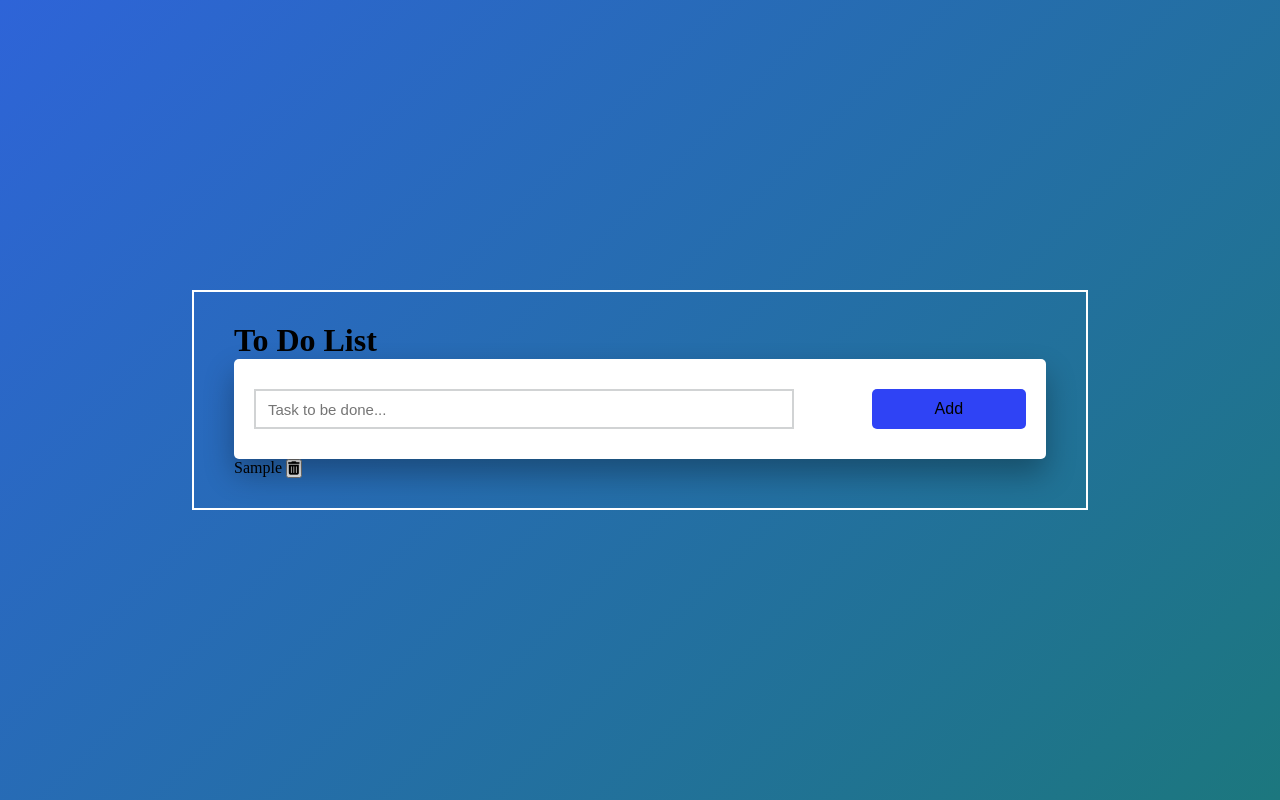
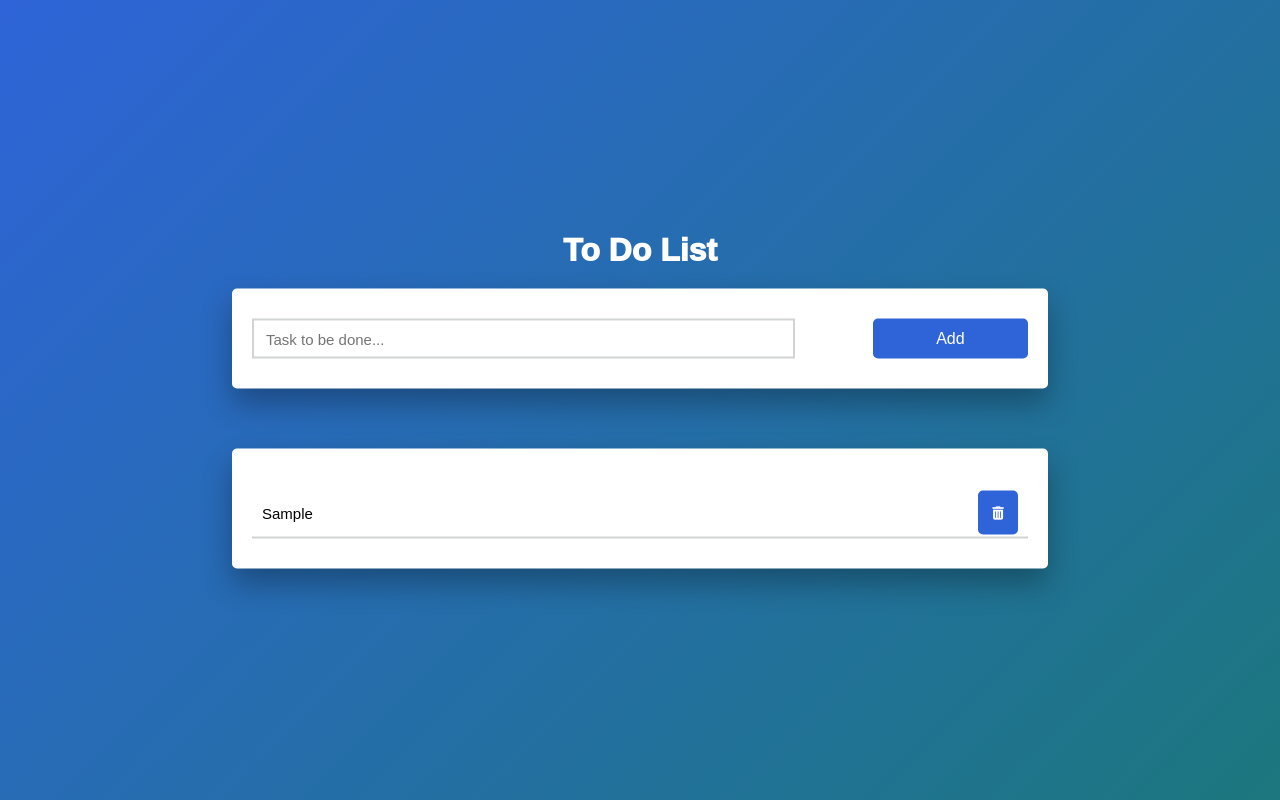
Before and after one commit to Virenishere/to-do-list-by-js, a plain HTML site: page index.html in a window 1280 px wide. Both pictures are taken after typing "Sample" into the empty fields and a click on the button "Add". Drawn offline with Linux system fonts and the light colour scheme.

Commit message:
modified css files

```diff
--- a/style.css
+++ b/style.css
@@ -3,6 +3,7 @@
     padding:0;
     box-sizing: border-box;
 }
+
 body{
     height: 100vh;
     background: linear-gradient(
@@ -12,8 +13,17 @@ body{
     );
 }
 
+h1{
+    color: #ffffff;
+    font-family: sans-serif;
+    display: flex;
+    align-items: center;
+    justify-content: center;
+    margin-bottom: 20px;
+    font-weight: 950;
+}
+
 .container{
-    border: 2px solid white;
     width: 70%;
     min-height: 150px;
     position: absolute;
@@ -50,6 +60,57 @@ body{
     font-family: sans-serif;
     font-weight: 500;
     font-size: 16px;
-    background-color: #2f43f5;
+    background-color: #2e64d8;
     border: none;
 }
+
+#btn{
+    color: #fff;
+    cursor: pointer;
+}
+#btn:hover{
+    background-color: #2a57b9;
+}
+
+#addtask input:focus{
+ outline: none;
+ border-color: #2e64d8;
+}
+
+#task{
+    position: relative;
+    background-color: #ffffff;
+    padding: 30px 20px;
+    margin-top: 60px;
+    border-radius: 5px;
+    box-shadow: 0 15px 30px rgb(0,0,0,0.3);;
+}
+
+.tasks{
+    background-color: #ffffff;
+    padding: 2px 10px;
+    margin-top: 10px;
+    display: flex;
+    height: 50px;
+    align-items: center;
+    justify-content: space-between;
+    border-bottom: 2px solid #d1d3d4;
+    cursor: pointer;
+}
+
+.tasks span{
+    font-family: sans-serif;
+    font-size: 15px;
+    font-weight: 400;
+}
+
+.tasks button{
+    background-color: #2e64d8;
+    color: #ffffff;
+    height: 100%;
+    width: 40px;
+    border-radius: 5px;
+    border: none;
+    cursor: pointer;
+    outline: none;
+}
```
